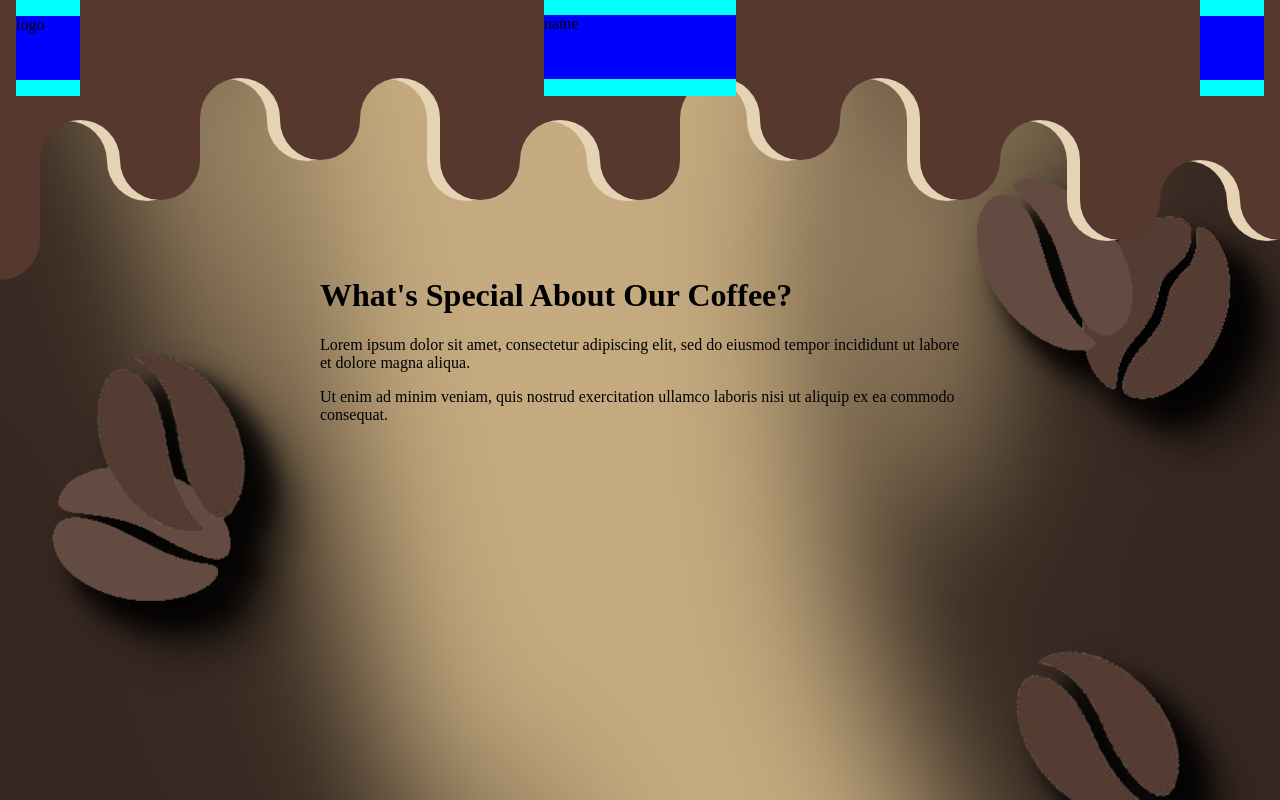
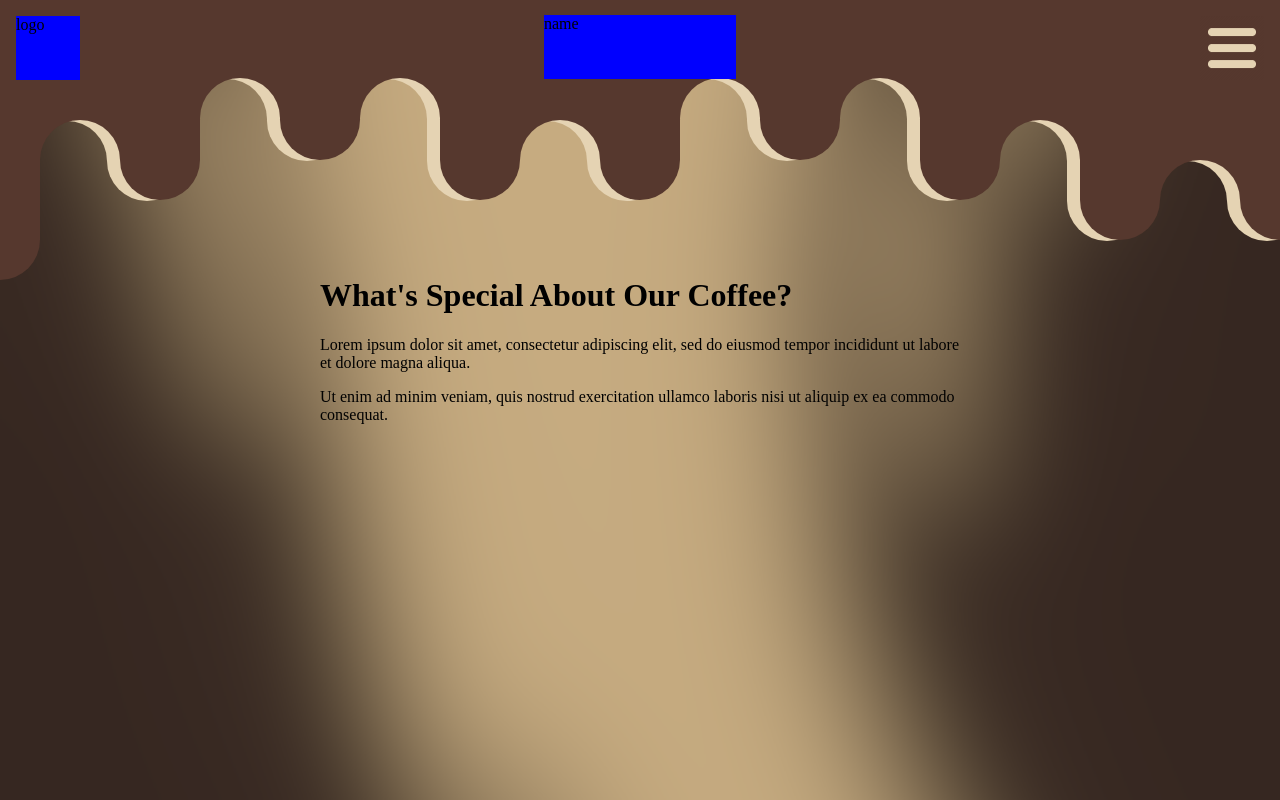
Before and after one commit to hiddenInt2/mingleMug, a PHP site: page /coffeeInfo/coffeeInfo.html in a window 1280 px wide. Run offline with PHP 8.4, Linux system fonts and the light colour scheme.

Commit message:
Add Nav Bar Icon

```diff
--- a/coffeeInfo/coffeeInfo.css
+++ b/coffeeInfo/coffeeInfo.css
@@ -13,7 +13,6 @@ body {margin: 0;}
     width: 100%;
     aspect-ratio: 1.33/1;
     bottom: 0%;
-    background-image: url("./images/coffeeBeans.png");
     background-size: cover;
 }
 #spacer {
--- a/navBar.css
+++ b/navBar.css
@@ -1,6 +1,5 @@
 #logoWrapper {
     position: fixed;
-    background-color: aqua;
     width: 5%;
     left: 1.25%;
     aspect-ratio: 1/1.5;
@@ -14,7 +13,6 @@
 }
 #nameWrapper {
     position: fixed;
-    background-color: aqua;
     width: 15%;
     left: 42.5%;
     aspect-ratio: 2/1;
@@ -28,7 +26,6 @@
 }
 #dropdownMenuWrapper {
     position: fixed;
-    background-color: aqua;
     width: 5%;
     right: 1.25%;
     aspect-ratio: 1/1.5;
@@ -40,7 +37,8 @@
     width: 100%;
     height: 66.66%;
     margin-top: 25%;
-    background-color: blue;
+    background-image: url("menu.png");
+    background-size: cover;
     overflow: visible;
 }
 #dropdownContent {
```
Also changed, not shown: coffeeInfo/images/coffeeBeans.png (deleted), menu.png (added).
